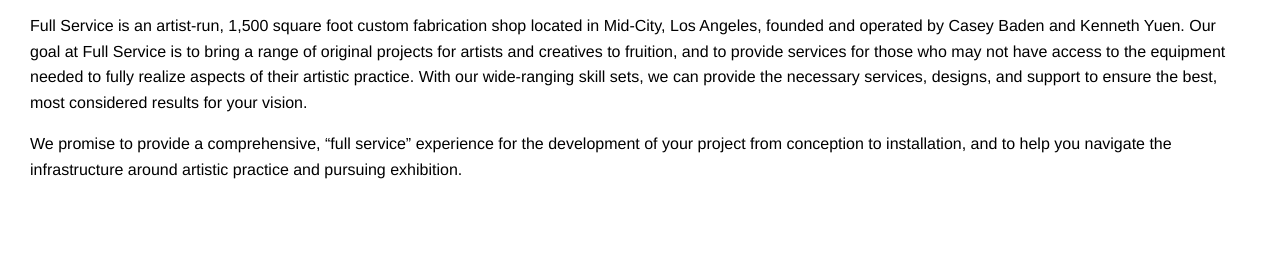
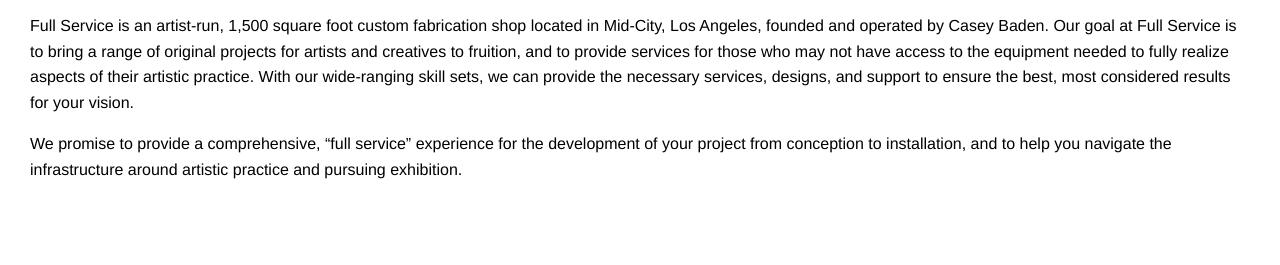
Before and after one commit to nickk00324/full-service, a Gatsby site: page /about in a window 1280 px wide. Shown: the part 278-543 px from the top of the page. Built offline with nearby package versions, Linux system fonts and the light colour scheme; Gatsby itself is replaced by a stand-in of ours; some packages are replaced by stand-ins of ours.

Commit message:
Update about.tsx

```diff
--- a/src/components/about.tsx
+++ b/src/components/about.tsx
@@ -76,8 +76,8 @@
     <Container>
       <p>
         Full Service is an artist-run, 1,500 square foot custom fabrication shop
-        located in Mid-City, Los Angeles, founded and operated by Casey Baden
-        and Kenneth Yuen. Our goal at Full Service is to bring a range of
+        located in Mid-City, Los Angeles, founded and operated by Casey Baden.
+        Our goal at Full Service is to bring a range of
         original projects for artists and creatives to fruition, and to provide
         services for those who may not have access to the equipment needed to
         fully realize aspects of their artistic practice. With our wide-ranging
```
